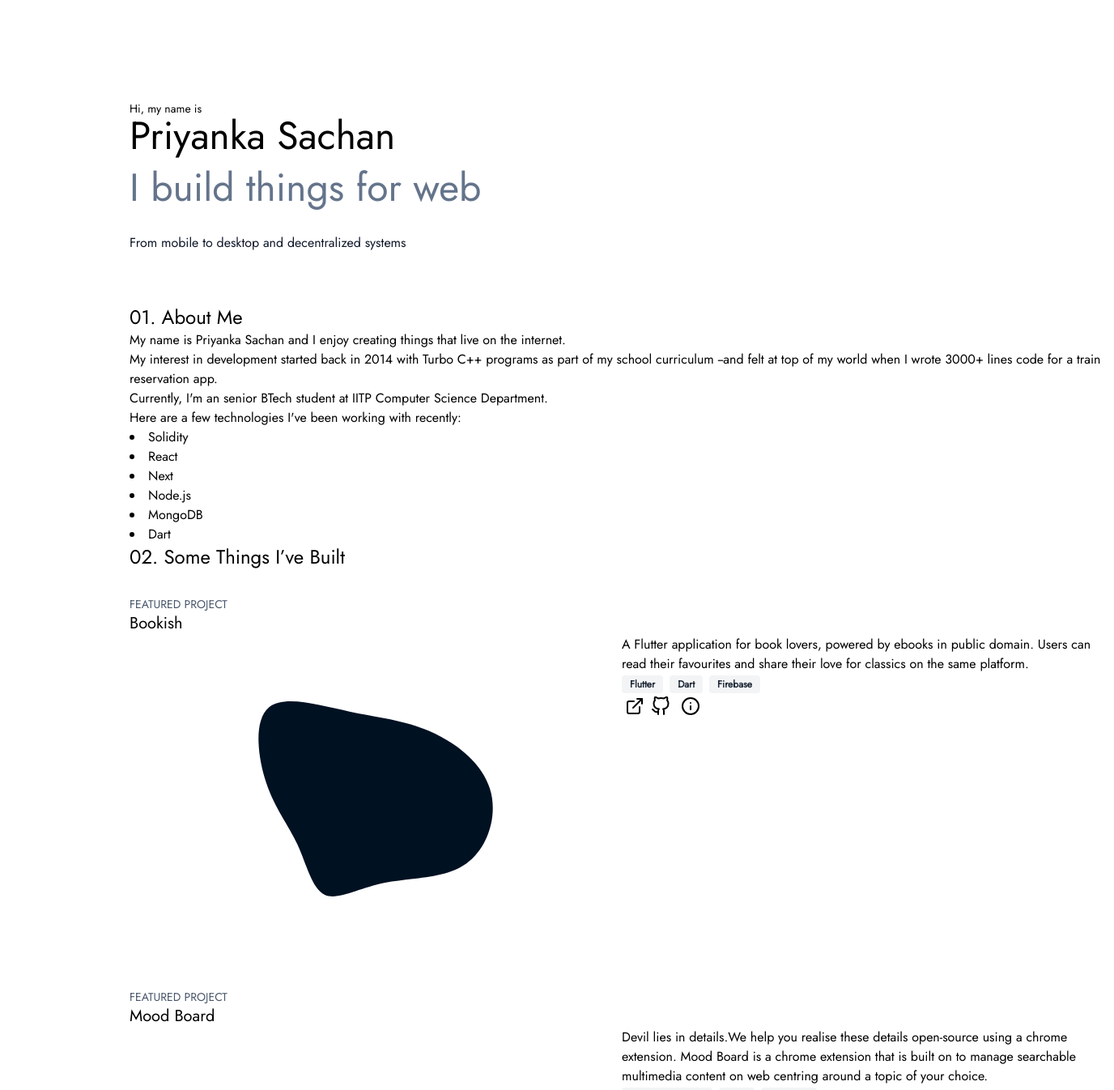
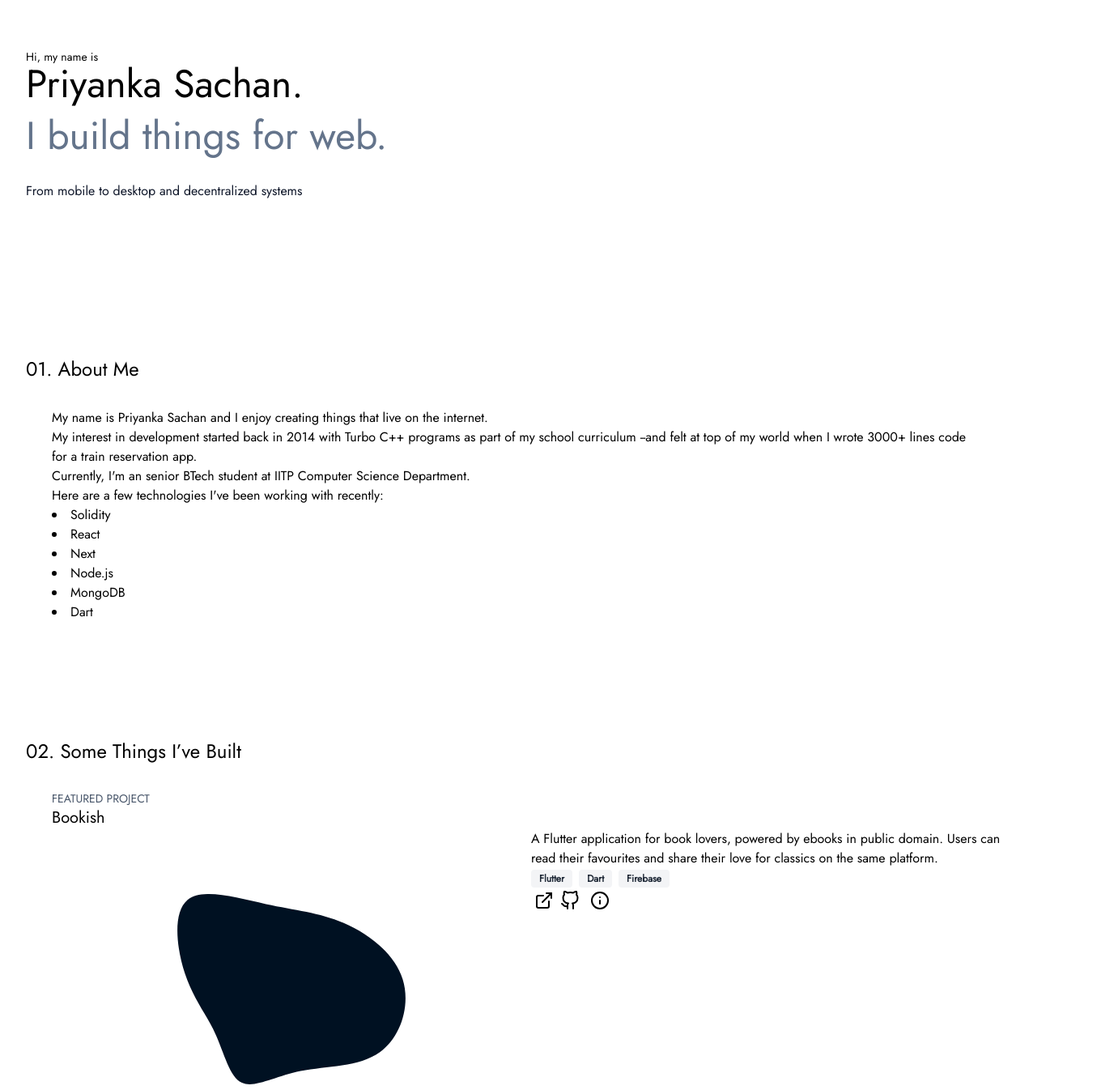
Before and after one commit to Priyanka-Sachan/Priyanka-Sachan.github.io, a Next.js app: page / in a window 1280 px wide. Shown: the part 100-1446 px from the top of the page at 81% size, 1376 px wide, since content can reach past the window. Built offline with nearby package versions, Linux system fonts and the light colour scheme.

Commit message:
UI Fixes

```diff
--- a/components/About.js
+++ b/components/About.js
@@ -1,15 +1,16 @@
 export default function About() {
   return (
-    <section className="container ml-32">
-      <h2 className="text-2xl">01. About Me</h2>
+    <section className="mb-32">
+      <h2 className="text-2xl mb-4">01. About Me</h2>
+      <div className="m-4 p-4">
         <p>
-        My name is Priyanka Sachan and I enjoy creating things that live on the
-        internet.{' '}
+          My name is Priyanka Sachan and I enjoy creating things that live on
+          the internet.{' '}
         </p>
         <p>
-        My interest in development started back in 2014 with Turbo C++ programs
-        as part of my school curriculum --and felt at top of my world when I
-        wrote 3000+ lines code for a train reservation app.
+          My interest in development started back in 2014 with Turbo C++
+          programs as part of my school curriculum --and felt at top of my world
+          when I wrote 3000+ lines code for a train reservation app.
         </p>
         <p>
           Currently, I'm an senior BTech student at IITP Computer Science
@@ -24,6 +25,7 @@ export default function About() {
           <li>MongoDB</li>
           <li>Dart</li>
         </ul>
+      </div>
     </section>
   )
 }
--- a/components/Hero.js
+++ b/components/Hero.js
@@ -1,9 +1,9 @@
 export default function Hero() {
   return (
-    <section className="container mt-48 ml-32">
+    <section className="my-32">
       <h6 className="text-sm">Hi, my name is</h6>
-      <h1 className="text-5xl">Priyanka Sachan</h1>
-      <h2 className="text-5xl text-slate-500 py-4">I build things for web </h2>
+      <h1 className="text-5xl">Priyanka Sachan.</h1>
+      <h2 className="text-5xl text-slate-500 py-4">I build things for web. </h2>
       <h3 className="text-md text-slate-900 pt-4 pb-16">
         From mobile to desktop and decentralized systems
       </h3>
--- a/components/OtherProjects.js
+++ b/components/OtherProjects.js
@@ -5,9 +5,9 @@ import OtherProject from './OtherProject'
 export default function OtherProjects() {
   console.log(otherProjects)
   return (
-    <section className="container ml-32">
+    <section className='mb-32'>
       <h2 className="text-2xl">03. Other Noteworthy Projects</h2>
-      <div className='grid grid-cols-1 sm:grid-cols-2 md:grid-cols-3'>
+      <div className='grid grid-cols-1 sm:grid-cols-2 md:grid-cols-3 m-2'>
         {otherProjects.map((p) => (
           <OtherProject project={p} key={p.id} />
         ))}
--- a/components/Project.js
+++ b/components/Project.js
@@ -4,7 +4,7 @@ import Link from 'next/link'
 export default function Project(props) {
   const project = props.project
   return (
-    <section className="container my-8">
+    <section className="container m-4 p-4">
       <h6 className="text-sm uppercase text-slate-600">Featured Project</h6>
       <h3 className="text-xl">{project.name}</h3>
       {/* hover:grid-cols-1 */}
--- a/components/Projects.js
+++ b/components/Projects.js
@@ -4,7 +4,7 @@ import Project from './Project'
 export default function Projects() {
   console.log(featuredProjects)
   return (
-    <section className="container ml-32">
+    <section className="mb-32">
       <h2 className="text-2xl">02. Some Things I’ve Built</h2>
       <div>
         {featuredProjects.map((p) => (
```
Lines whose indentation alone changed are shown as unchanged.
